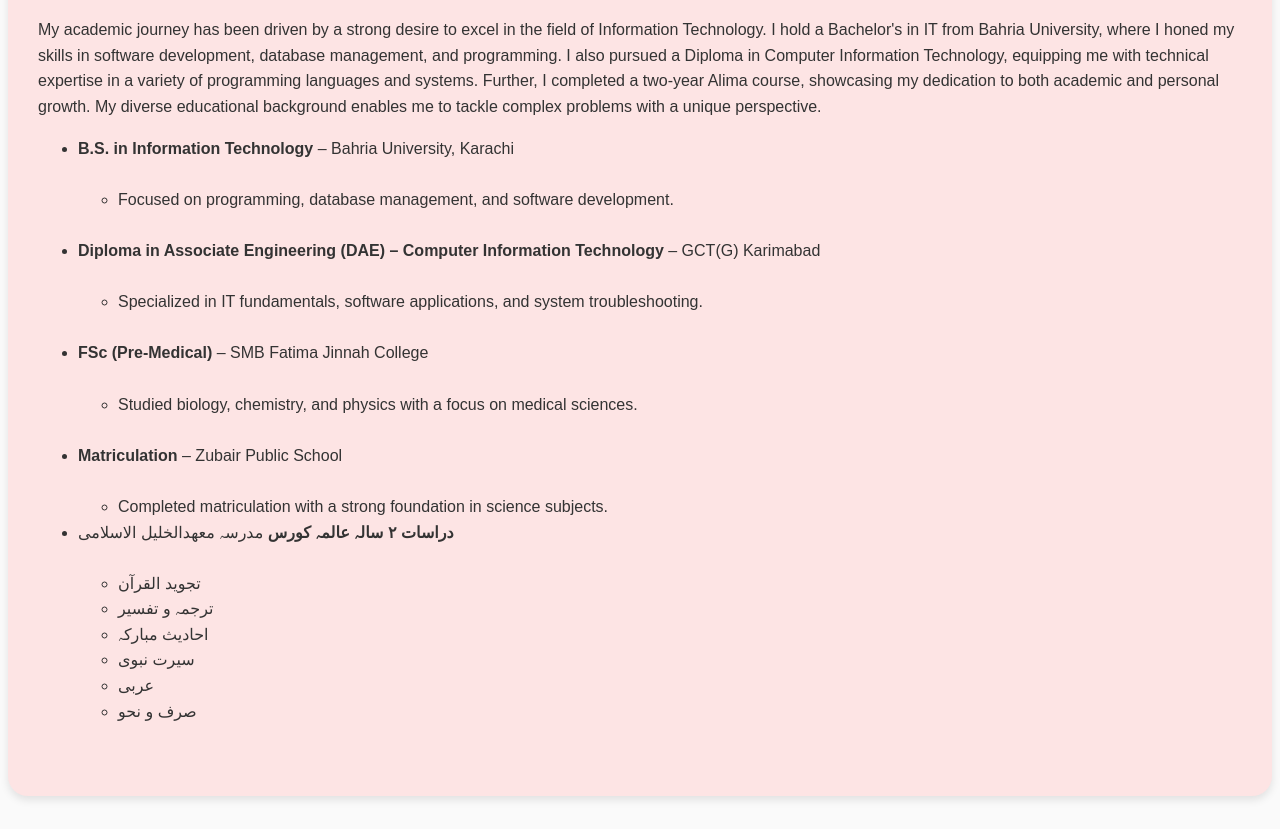
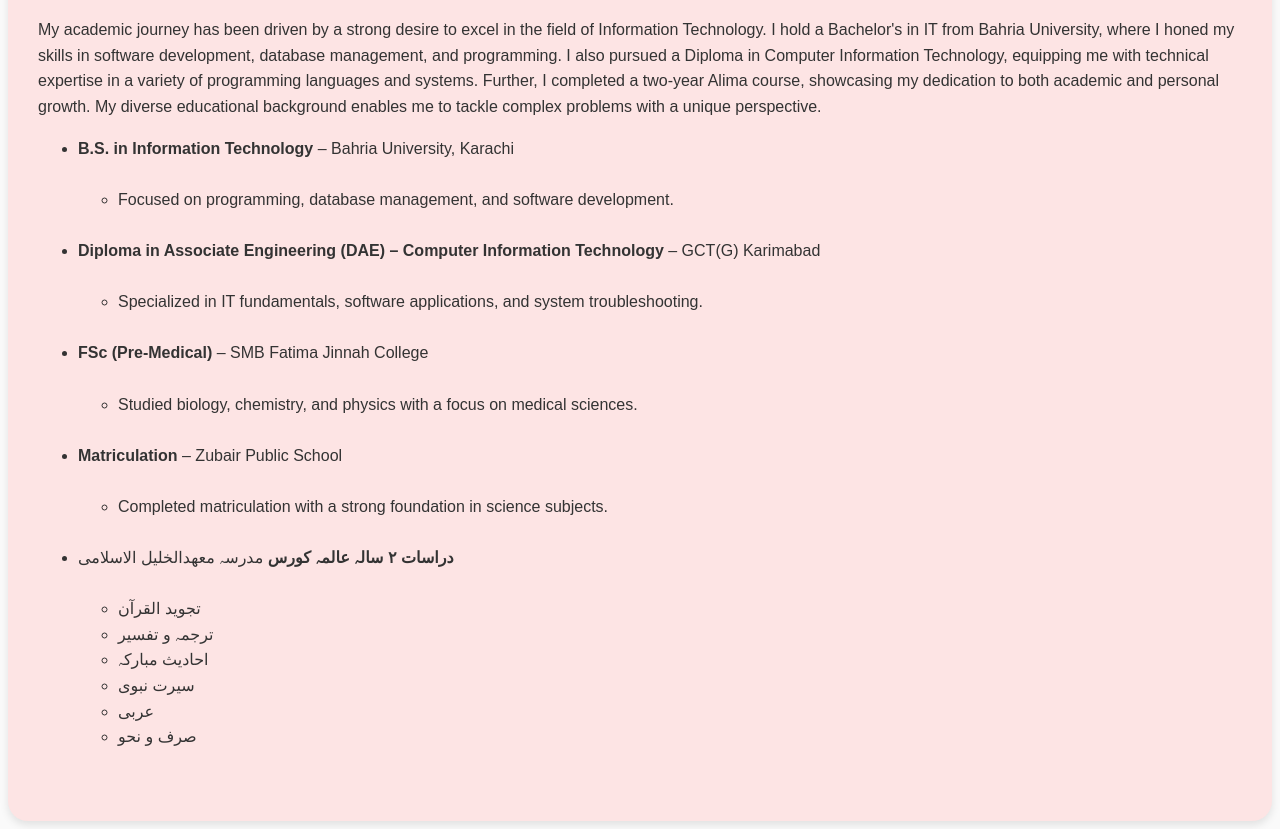
Before and after one commit to TayyebaNoorSiddiqui/MyPortfolio, a plain HTML site: page studies.html in a window 1280 px wide. Shown: the part 471-1300 px from the top of the page. Drawn offline with Linux system fonts and the light colour scheme.

Commit message:
Update studies.html

```diff
--- a/studies.html
+++ b/studies.html
@@ -41,7 +41,7 @@
             </li> <br/>
             <li><strong>Matriculation</strong> – Zubair Public School
                 <ul> <br/>
-                    <li>Completed matriculation with a strong foundation in science subjects.</li>
+                    <li>Completed matriculation with a strong foundation in science subjects.</li> <br/>
                 </ul>
             </li>
             <li><strong> دراسات ۲ سالہ عالمہ کورس </strong> مدرسہ معھدالخلیل الاسلامی
```
